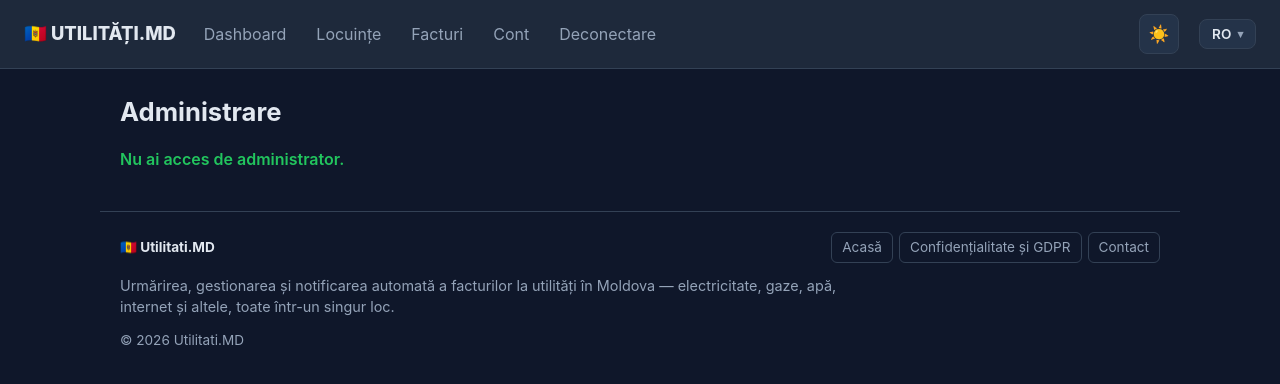
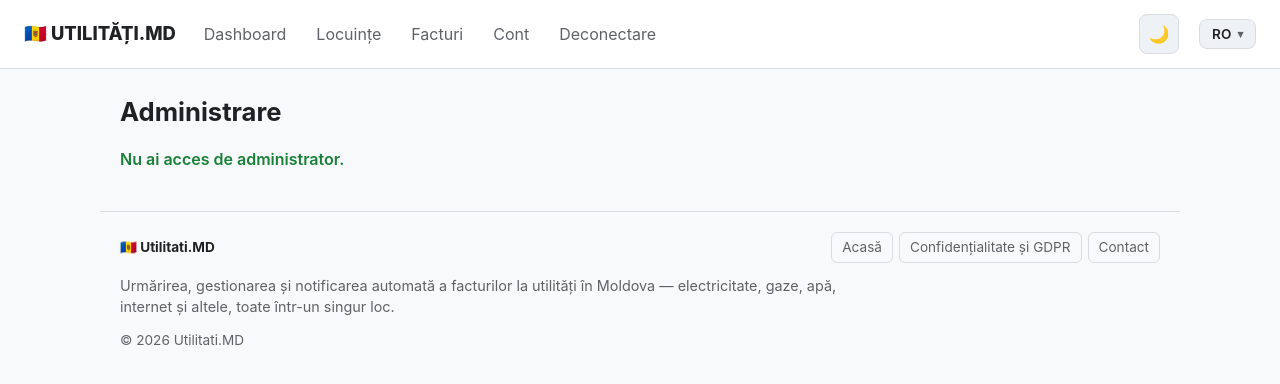
Before and after one commit to vadikonline1/utilitati_md, a FastAPI app: page /admin in a window 1280 px wide. Shown: the top 384 px of the page. Run offline with FastAPI, Linux system fonts and the light colour scheme.

Commit message:
Fix theme default = system preference + cache-bust CSS to bypass stale Cloudflare cache

```diff
--- a/app/templates/base.html
+++ b/app/templates/base.html
@@ -3,18 +3,19 @@
 <head>
   <meta charset="UTF-8">
   <meta name="viewport" content="width=device-width, initial-scale=1.0">
+  <meta name="color-scheme" content="light dark">
   <script>
     (function () {
       var t;
       try { t = localStorage.getItem('utilitati-theme'); } catch (e) {}
       if (t !== 'light' && t !== 'dark') {
-        t = 'dark';
+        t = (window.matchMedia && window.matchMedia('(prefers-color-scheme: light)').matches) ? 'light' : 'dark';
       }
       document.documentElement.setAttribute('data-theme', t);
     })();
   </script>
   <title>{% block title %}Utilități.MD{% endblock %}</title>
-  <link rel="stylesheet" href="/static/style.css">
+  <link rel="stylesheet" href="/static/style.css?v=5">
 </head>
 <body>
   <header class="topbar">
```
